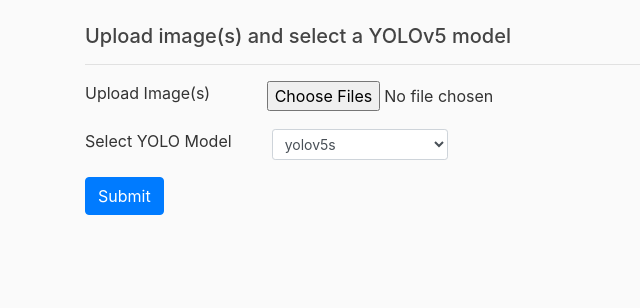
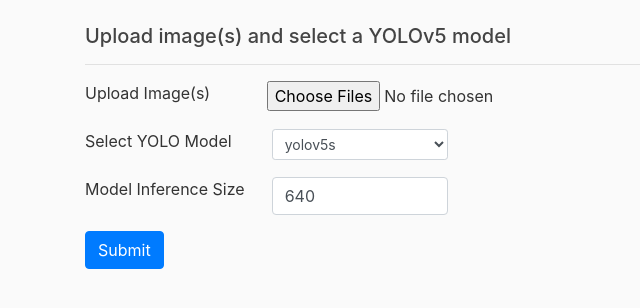
Before and after one commit to WelkinU/yolov5-fastapi-demo, a FastAPI app: page / in a window 1280 px wide. Shown: the part 56-364 px from the top of the page, without its empty margins (0-640 px from the left). Run offline with FastAPI, Linux system fonts and the light colour scheme; some libraries are stand-ins or nearby versions.

Commit message:
Adding --img-size option to code, adding model dynamic memory caching by default and option to precache models
Small Jinja2 HTML template updates

Dynamic caching seems slightly faster than loading model from memory each time. Don't have a multi-platform benchmark on this though - (Windows might be faster due to better OS caching?) Not precaching by default so people don't download lots of models if they don't want to.

```diff
--- a/server.py
+++ b/server.py
@@ -2,7 +2,7 @@ from fastapi import FastAPI, Request, Form, File, UploadFile
 from fastapi.templating import Jinja2Templates
 from fastapi.staticfiles import StaticFiles
 from pydantic import BaseModel
-from typing import List
+from typing import List, Optional
 
 from PIL import Image, ImageDraw, ImageFont
 from io import BytesIO
@@ -10,8 +10,6 @@ from io import BytesIO
 import torch
 import base64
 import random
-
-import os
 
 app = FastAPI()
 templates = Jinja2Templates(directory = 'templates')
@@ -22,6 +20,8 @@ app.mount("/templates", StaticFiles(directory="templates"), name="templates")
 #for bbox plotting
 colors = [tuple([random.randint(0, 255) for _ in range(3)]) for _ in range(100)]
 
+model_selection_options = ['yolov5s','yolov5m','yolov5l','yolov5x']
+model_dict = {model_name: None for model_name in model_selection_options}
 
 @app.get("/")
 def home(request: Request):
@@ -31,6 +31,7 @@ def home(request: Request):
 
 	return templates.TemplateResponse('home.html', {
 			"request": request,
+			"model_selection_options": model_selection_options,
 		})
 
 
@@ -91,23 +92,26 @@ def plot_one_box(xyxy, img, color = (255,255,255), label=None, line_thickness=No
 @app.post("/")
 async def detect_via_web_form(request: Request,
 							file_list: List[UploadFile] = File(...),
-							model_name: str = Form(...)):
+							model_name: str = Form(...),
+							img_size: int = Form(...)):
 
 	'''
 	Requires an image file upload, model name (ex. yolov5s). Intended for human (non-api) users.
 	Returns: HTML template render showing bbox data and base64 encoded image
 	'''
 
-	#NOTE: Can't use pydantic validation with UploadFile in a single request per
-	#https://github.com/tiangolo/fastapi/issues/657
+	#Not sure how to use pydantic validation with UploadFile in a single request.
+	#See: https://github.com/tiangolo/fastapi/issues/657
+	if model_name not in model_selection_options:
+		return {"status": "error", "message": "Invalid YOLO model name"}
 
-	#this can be preloaded to not have to run each time
-	model = torch.hub.load('ultralytics/yolov5', model_name, pretrained=True)
+	if model_dict[model_name] is None:
+		model_dict[model_name] = torch.hub.load('ultralytics/yolov5', model_name, pretrained=True)
 
 	img_batch = [Image.open(BytesIO(await file.read())) for file in file_list]
 
-	results = model(img_batch.copy()) #get YOLO results on the input image
-	json_results = results_to_json(results,model)
+	results = model_dict[model_name](img_batch.copy(), size = img_size) #get YOLO results on the input image
+	json_results = results_to_json(results,model_dict[model_name])
 
 	img_str_list = []
 	#plot bboxes on the image
@@ -135,18 +139,24 @@ async def detect_via_web_form(request: Request,
 @app.post("/detect/")
 async def detect_via_api(request: Request,
 						file_list: List[UploadFile] = File(...),
-						model_name: str = Form(...)):
+						model_name: str = Form(...),
+						img_size: Optional[int] = Form(640)):
 
 	'''
 	Requires an image file upload, model name (ex. yolov5s). Intended for API usage.
 	Returns: JSON results of running YOLOv5 on the uploaded image
 	'''
 
-	#this can be preloaded to not have to run each time
-	model = torch.hub.load('ultralytics/yolov5', model_name, pretrained=True)
+	if model_name not in model_selection_options:
+		return {"status": "error", "message": "Invalid YOLO model name"}
 
-	results = model([Image.open(BytesIO(await file.read())) for file in file_list])
-	json_results = results_to_json(results,model)
+	if model_dict[model_name] is None:
+		model_dict[model_name] = torch.hub.load('ultralytics/yolov5', model_name, pretrained=True)
+
+	img_batch = [Image.open(BytesIO(await file.read())) for file in file_list]
+
+	results = model_dict[model_name](img_batch, size = img_size)
+	json_results = results_to_json(results,model_dict[model_name])
 
 	return json_results
 
@@ -163,7 +173,15 @@ def about_us(request: Request):
 
 if __name__ == '__main__':
 	import uvicorn
-	import os.path
+	import argparse
+	parser = argparse.ArgumentParser()
+	parser.add_argument('--precache-models', action='store_true', help='pre-cache all models in memory upon initialization')
+	opt = parser.parse_args()
+
+	if opt.precache_models:
+		#pre-load models
+		model_dict = {model_name: torch.hub.load('ultralytics/yolov5', model_name, pretrained=True)
+						for model_name in model_selection_options}
 
 	#make the app string equal to whatever the name of this file is
 	app_str = 'server:app'
--- a/templates/home.html
+++ b/templates/home.html
@@ -18,13 +18,21 @@
     </div>
     <div class="form-group col-md-2">
       <select class="form-control form-control-sm" name="model_name">
-        <option>yolov5s</option>
-        <option>yolov5m</option>
-        <option>yolov5l</option>
-        <option>yolov5x</option>
+      {% for selection in model_selection_options %}
+        <option>{{ selection }}</option>
+      {% endfor %}
       </select>
     </div>
   </div>
+  <div class="form-row">
+    <div class="form-group col-md-2">
+      <label>Model Inference Size</label>
+    </div>
+    <div class="form-group col-md-2">
+      <input type="text" class="form-control" name="img_size" value="640">
+    </div>
+  </div>
+
   <button class="btn btn-primary" type="submit">Submit</button>
 </form>
 
```
